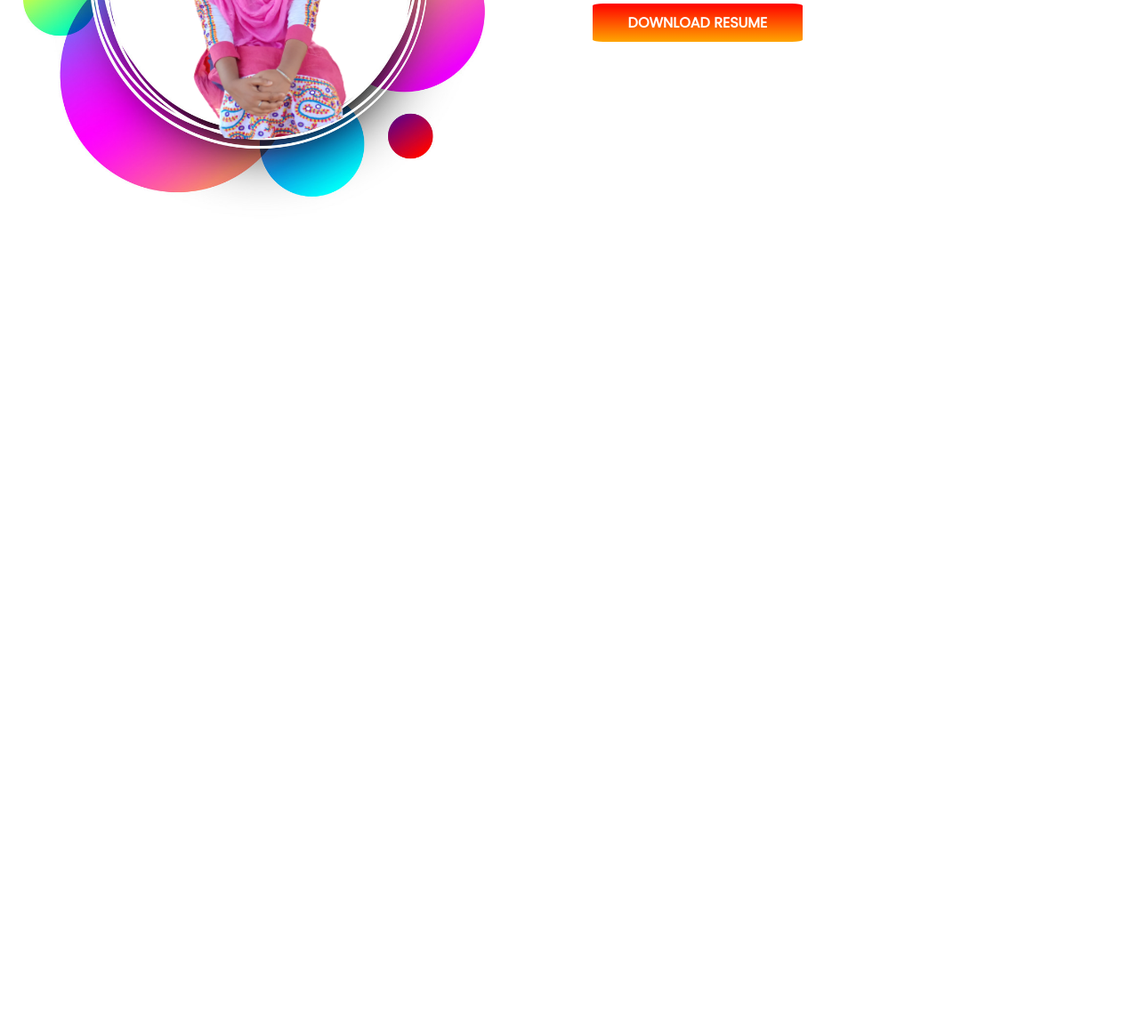
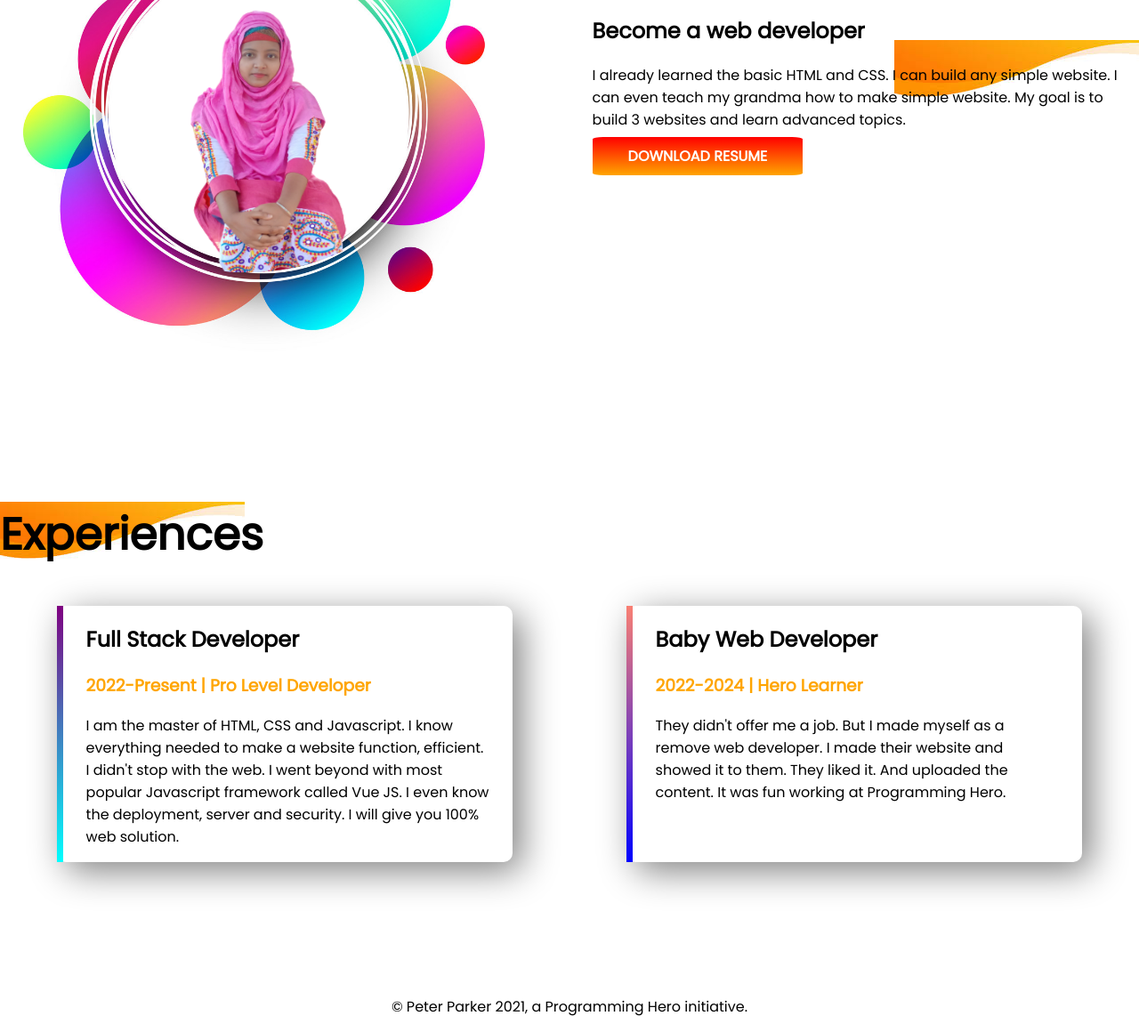
Before and after one commit to arshiha/developer-portfolio-3, a plain HTML site: page index.html in a window 1280 px wide. Shown: the part 846-2006 px from the top of the page at 89% size. Before the commit the page ends 1110 px from the top, so only its background shows below. Drawn offline with Linux system fonts and the light colour scheme.

Commit message:
footer and experience added

```diff
--- a/index.html
+++ b/index.html
@@ -13,7 +13,7 @@
 </head>
 
 <body>
-    <section class="top-banner">
+    <section class="top-banner flexible-container">
         <div class="half-width">
             <h1>Welcome To</h1>
             <h1><span class="orange-color">Arshiha Bristy</span> World</h1>
@@ -31,7 +31,7 @@
             <img src="bristy-portfolio3.png" alt="">
         </div>
     </section>
-    <section class="dream-big">
+    <section class="dream-big flexible-container">
         <div class="half-width">
             <img src="bristy-portfolio3.png" alt="">
         </div>
@@ -43,6 +43,29 @@
             <a class="link-button" target=" _blank" href="">DOWNLOAD RESUME</a>
         </div>
     </section>
+    <section class="experience-area">
+        <h1>Experiences</h1>
+        <div class="flexible-container">
+            <div id="full-stack-experience" class="experience-item">
+                <h2>Full Stack Developer</h2>
+                <h3 class="orange-color">2022-Present | Pro Level Developer</h3>
+                <p>I am the master of HTML, CSS and Javascript. I know everything needed to make a website function,
+                    efficient. I didn't stop with the web. I went beyond with most popular Javascript framework called
+                    Vue
+                    JS. I even know the deployment, server and security. I will give you 100% web solution.</p>
+            </div>
+            <div id="web-dev-exprience" class="experience-item">
+                <h2>Baby Web Developer</h2>
+                <h3 class="orange-color">2022-2024 | Hero Learner</h3>
+                <p>They didn't offer me a job. But I made myself as a remove web developer. I made their website and
+                    showed
+                    it to them. They liked it. And uploaded the content. It was fun working at Programming Hero.</p>
+            </div>
+        </div>
+    </section>
+    <footer>
+        <p>© Peter Parker 2021, a Programming Hero initiative.</p>
+    </footer>
 </body>
 
 </html>
--- a/style.css
+++ b/style.css
@@ -4,12 +4,16 @@ body{
 }
 h1{
     font-size: 50px;
+    h2{
+        font-size: 40px;
+    }
 }
 .orange-color{
     color: orange;
 }
-section{
+.flexible-container{
     display: flex;
+    margin-bottom: 150px;
 }
 .half-width{
     width: 50%;
@@ -35,3 +39,30 @@ section{
     background-repeat: no-repeat;
     background-position: right;
 }
+.experience-item{
+    width: 40%;
+    margin-left: 5%;
+    margin-right: 5%;
+    padding-left: 2%;
+    padding-right: 2%;
+   box-shadow: 10px 10px 40px gray;
+   border-radius: 10px;
+
+}
+.experience-area{
+    background-image: url(bannera.jpg);
+    background-repeat: no-repeat;
+}
+#web-dev-exprience{
+    border-image: linear-gradient(salmon,blue);
+    border-image-slice: 1;
+    border-left: 7px solid;
+}
+#full-stack-experience{
+    border-image: linear-gradient(purple,cyan);
+    border-image-slice: 1;
+    border-left: 7px solid;
+}
+footer p{
+    text-align: center;
+}
```
